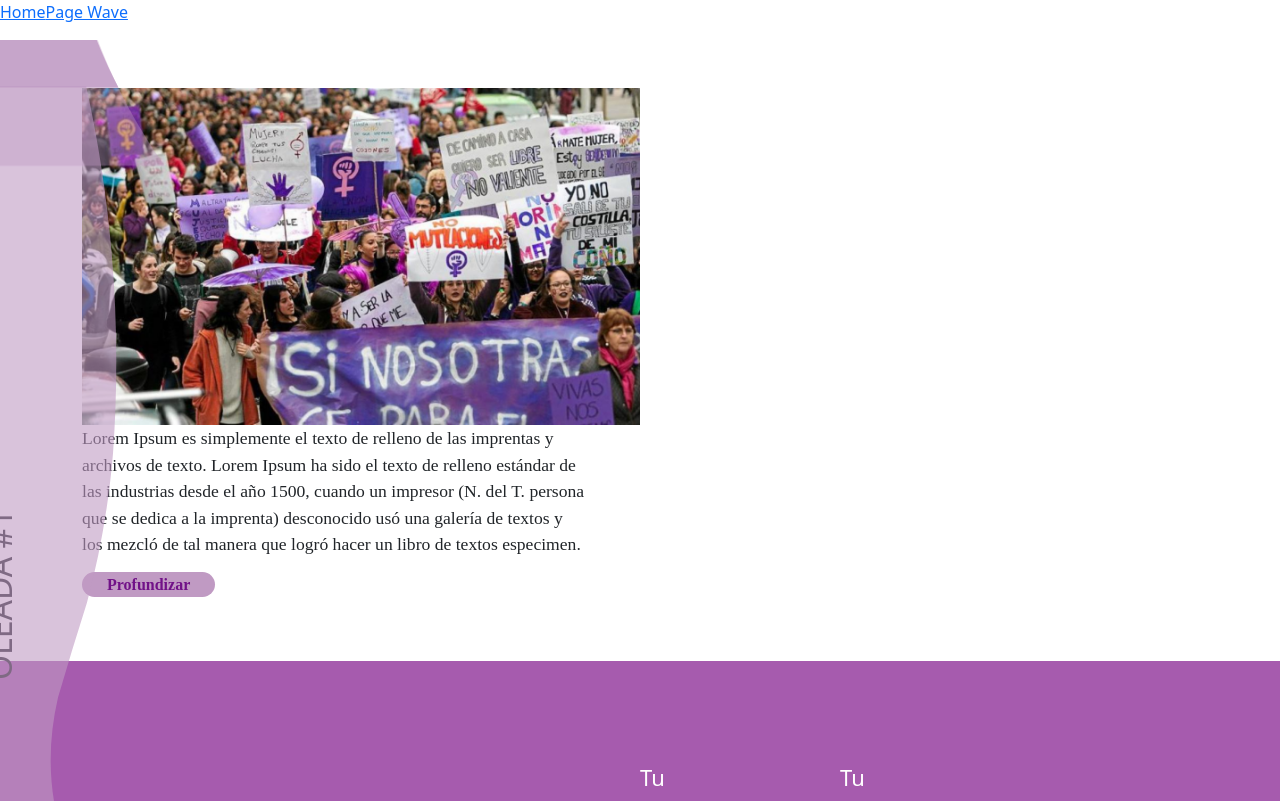
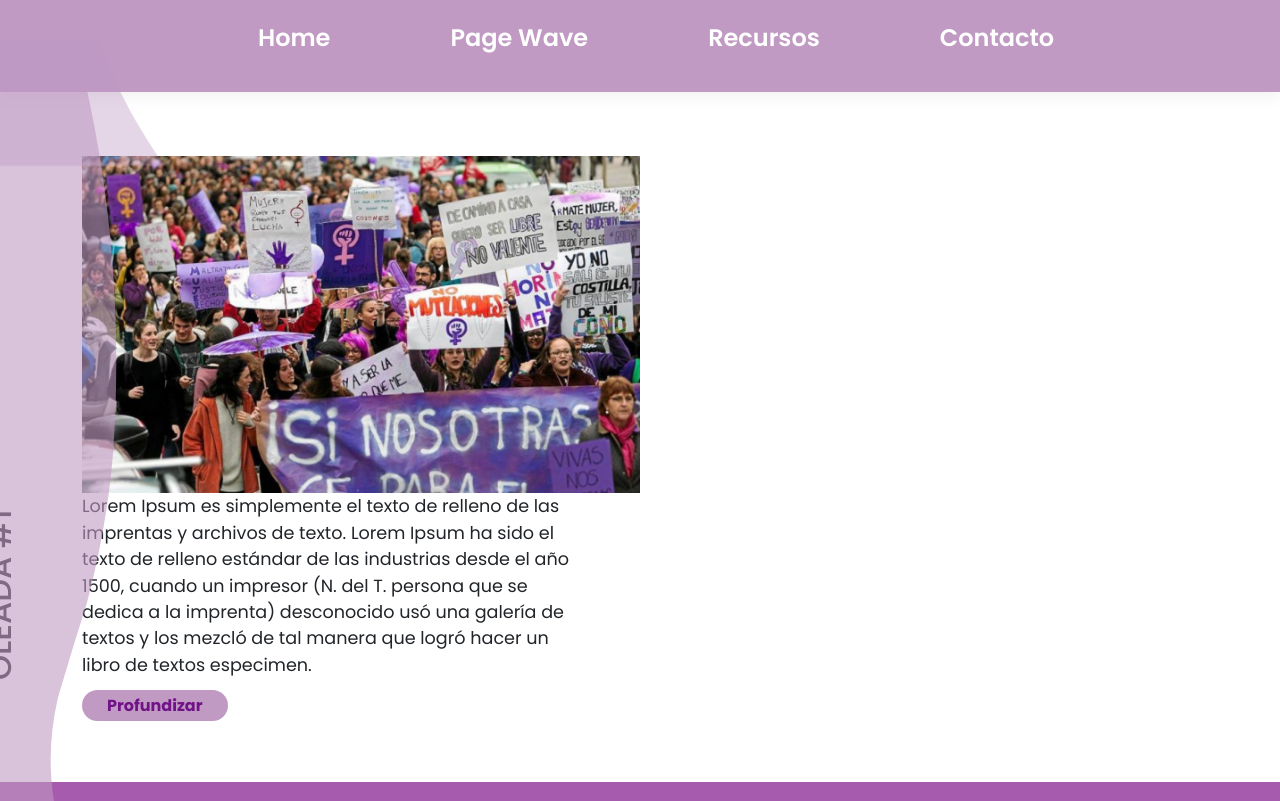
Before and after one commit to programateacademy/genero, a React (Create React App) app: page / in a window 1280 px wide. Shown: the top 801 px of the page. Built offline with nearby package versions, Linux system fonts and the light colour scheme.

Commit message:
merge andrews

```diff
--- a/src/App.css
+++ b/src/App.css
@@ -9,3 +9,89 @@
 .App {
   text-align: center;
 }
+
+.App-logo {
+  height: 40vmin;
+  pointer-events: none;
+}
+
+@media (prefers-reduced-motion: no-preference) {
+  .App-logo {
+    animation: App-logo-spin infinite 20s linear;
+  }
+}
+
+.App-header {
+  background-color: #282c34;
+  min-height: 100vh;
+  display: flex;
+  flex-direction: column;
+  align-items: center;
+  justify-content: center;
+  font-size: calc(10px + 2vmin);
+  color: white;
+}
+
+.App-link {
+  color: #61dafb;
+}
+
+nav {
+    display: flex;
+    align-items: center;
+    justify-content: center;
+    background: #C09AC3;
+    padding: 20px 80px;
+    box-shadow: 0 5px 15px rgba(0, 0, 0, 0.06);
+}
+
+.Navbar {
+    display: flex;
+    align-items: center;
+}
+
+.Navbar li {
+    list-style: none;
+    padding: 0 60px;
+    position: relative;
+}
+
+.Navbar li a {
+    text-decoration: none;
+    font-size: 1.5rem;
+    font-weight: 600;
+    color: #fff;
+    transition: 0.3s ease-in-out;
+    position: relative;
+}
+
+.Navbar li a::after {
+    content: "";
+    width: 100%;
+    height: 2px;
+    background: #711288;
+    position: absolute;
+    bottom: -4px;
+    left: 0;
+    transform: scaleX(0);
+    transition: transform 0.2s ease-in-out;
+}
+
+.Navbar li a:hover,
+.Navbar li a.active{
+    color: #711288;
+}
+
+.Navbar li a:hover::after,
+.Navbar li a.active::after {
+    transform: scaleX(1);
+}
+
+@keyframes App-logo-spin {
+  from {
+    transform: rotate(0deg);
+  }
+  to {
+    transform: rotate(360deg);
+  }
+}
--- a/src/App.js
+++ b/src/App.js
@@ -3,14 +3,21 @@ import { BrowserRouter, Route, Link } from 'react-router-dom';
 import pageWave from './Page/pageWave/pageWave';
 import Home  from './Page/homePage/Home';
 import 'bootstrap/dist/css/bootstrap.min.css';
+import './App.css';
 
 const App = () => {
   return (
     <BrowserRouter>
       <div>
         <nav>
-            <Link to="/">Home</Link>
-            <Link to="/pageWave">Page Wave</Link>
+            <div>
+                <ul className="Navbar">
+                    <li><Link to="/">Home</Link></li>
+                    <li><Link to="/pageWave">Page Wave</Link></li>
+                    <li><a href="index.htm">Recursos</a></li>
+                    <li><a href="index.htm">Contacto</a></li>
+                </ul>
+            </div>
         </nav>
         <Route path="/" exact component={Home} />
         <Route path="/pageWave" exact component={pageWave} />
--- a/src/Page/pageWave/Components/Books/MyBook.jsx
+++ b/src/Page/pageWave/Components/Books/MyBook.jsx
@@ -15,7 +15,7 @@ const MyBook = () => {
         <HTMLFlipBook
         width={300}
         height={300}
-        showCover={true}
+        // showCover={true}
         >
     {pages}
         </HTMLFlipBook>
--- a/src/Page/pageWave/pageWave.jsx
+++ b/src/Page/pageWave/pageWave.jsx
@@ -6,8 +6,23 @@ import Card from './Components/Cards/Card'
 
 const Page_Wave = () => {
   return (
-    <div>
+    <div className='Container_page_Wave'>
         <Card
+        title="¿Quiénes lideran el movimiento Feminista Chicano?"
+        description="El movimiento feminista chicano fue liderado por muchas mujeres notables, incluyendo a Dolores Huerta, Cherríe Moraga, Gloria Anzaldúa, Ana Castillo, Sandra Cisneros, y muchas más."
+        imageUrl="https://d1ih8jugeo2m5m.cloudfront.net/2021/07/imagenes-sin-copyright-gratis.jpg"
+      />
+              <Card
+        title="¿Quiénes lideran el movimiento Feminista Chicano?"
+        description="El movimiento feminista chicano fue liderado por muchas mujeres notables, incluyendo a Dolores Huerta, Cherríe Moraga, Gloria Anzaldúa, Ana Castillo, Sandra Cisneros, y muchas más."
+        imageUrl="https://d1ih8jugeo2m5m.cloudfront.net/2021/07/imagenes-sin-copyright-gratis.jpg"
+      />
+              <Card
+        title="¿Quiénes lideran el movimiento Feminista Chicano?"
+        description="El movimiento feminista chicano fue liderado por muchas mujeres notables, incluyendo a Dolores Huerta, Cherríe Moraga, Gloria Anzaldúa, Ana Castillo, Sandra Cisneros, y muchas más."
+        imageUrl="https://d1ih8jugeo2m5m.cloudfront.net/2021/07/imagenes-sin-copyright-gratis.jpg"
+      />
+              <Card
         title="¿Quiénes lideran el movimiento Feminista Chicano?"
         description="El movimiento feminista chicano fue liderado por muchas mujeres notables, incluyendo a Dolores Huerta, Cherríe Moraga, Gloria Anzaldúa, Ana Castillo, Sandra Cisneros, y muchas más."
         imageUrl="https://d1ih8jugeo2m5m.cloudfront.net/2021/07/imagenes-sin-copyright-gratis.jpg"
--- a/src/Page/pageWave/styles.css
+++ b/src/Page/pageWave/styles.css
@@ -7,15 +7,15 @@
 .Book{
   position: relative;
   left: 200px;
-  top:-10px;
+  top:100px;
 }
 
 
 .container-book{
   display: block;
-  position: absolute;
+  /* position: absolute;
   margin-left: 250px;
-  margin-bottom: 100px;
+  margin-bottom: 100px; */
   background-color: #80e077;
   width: 600px;
   height: 400px;
@@ -40,3 +40,10 @@
     height: auto;
     margin-bottom: 8px;
   }
+
+.Container_page_Wave{
+  display: flex;
+  flex-direction: column;
+  justify-content: center;
+  align-items: center;
+}
--- a/src/pageWave/Components/Section/Container.css
+++ /dev/null
@@ -1,46 +0,0 @@
-.container{
-    margin: 4rem 6rem;
-    font-family: Poppins;
-    padding: 0 4rem 0 0;
-
-}
-
-.first-des{
-    display: flex;
-    align-items: center;
-    justify-content: space-between;
-    margin-top: 4.5rem;
-}
-
-p{
-    width: 45%;
-    text-align: start;
-    font-size: 1.1rem;
-}
-
-h2{
-
-    color: #711288;
-    transform: translate(-50%, -50%) rotate(-90deg);
-}
-
-.image{
-    position: relative;
-    display: flex;
-    align-items: center;
-}
-
-.image img{
-    width: 50%;
-    align-items: center;
-}
-
-.button-flex{
-    color: #711288;
-    background-color: #C09AC3;
-    border-radius: 20px;
-    text-decoration: none;
-    padding: 4px 25px;
-    font-weight: bold;
-    cursor: pointer;
-}
--- a/src/pageWave/Components/Section/WaveAnimation.css
+++ /dev/null
@@ -1,72 +0,0 @@
-/* WaveAnimation.css */
-
-.waves-container {
-  position: absolute;
-  top: 5%;
-  left: 0;
-  width: 100%;
-  height: 100%;
-  overflow: hidden;
-
-
-}
-
-name-wave{
-  position: absolute;
-  top: 20%;
-}
-
-.wave {
-  position: absolute;
-left: 0;
-width: 200%;
-height: 100%;
-background-repeat: repeat no-repeat;
-background-position: 0 bottom;
-transform-origin: center bottom;
-}
-
-.wave1 {
-  animation-duration: 0s;
-  opacity: 0.6;
-  background-repeat: repeat-y;
-  background-image: url('../../../assets/img/wave1.svg');
-}
-
-.wave2 {
-  animation: waveAnimation 6s infinite;
-  opacity: 0.8;
-  background-repeat: repeat-y;
-  background-image: url('../../../assets/img/wave2.svg');
-}
-
-.wave3 {
-  animation: waveAnimation 9s infinite;
-  opacity: 0.4;
-  background-repeat: repeat-y;
-  background-image: url('../../../assets/img/wave3.svg');
-}
-
-.title-container {
-  position: absolute;
-  top: 50%;
-  left: 50%;
-  transform: translate(-50%, -50%) rotate(-90deg);
-  text-align: center;
-}
-
-.vertical-title {
-  font-size: 24px;
-  font-weight: bold;
-  color: #fff;
-  writing-mode: vertical-rl;
-}
-
-@keyframes waveAnimation {
-  0% {
-    transform: translateY(0);
-  }
-  100% {
-    transform: translateY(-100%);
-  }
-}
--- a/src/pageWave/style.css
+++ /dev/null
@@ -1,26 +0,0 @@
-/* WaveAnimation.css */
-.wave-container {
-    position: relative;
-    width: 100%;
-    height: 200px; /* Ajusta la altura según tus necesidades */
-    overflow: hidden;
-  }
-
-  .wave {
-    position: absolute;
-    bottom: 0;
-    left: 0;
-    width: 100%;
-    height: 100px; /* Ajusta la altura según tus necesidades */
-    background-image: linear-gradient(to bottom, #00bcd4, #00acc1); /* Ajusta los colores según tus necesidades */
-    animation: waveAnimation 2s linear infinite alternate;
-  }
-
-  @keyframes waveAnimation {
-    0% {
-      transform: scaleY(1);
-    }
-    100% {
-      transform: scaleY(1.2);
-    }
-  }
```
Also changed, not shown: src/pageWave/Components/Section/Container.jsx (deleted, +0 -22 lines), src/pageWave/Components/Section/WaveAnimation.jsx (deleted, +0 -13 lines), src/pageWave/pageWave.jsx (deleted, +0 -15 lines), src/Page/pageWave/Components/Books/Navbar.jsx (added).
